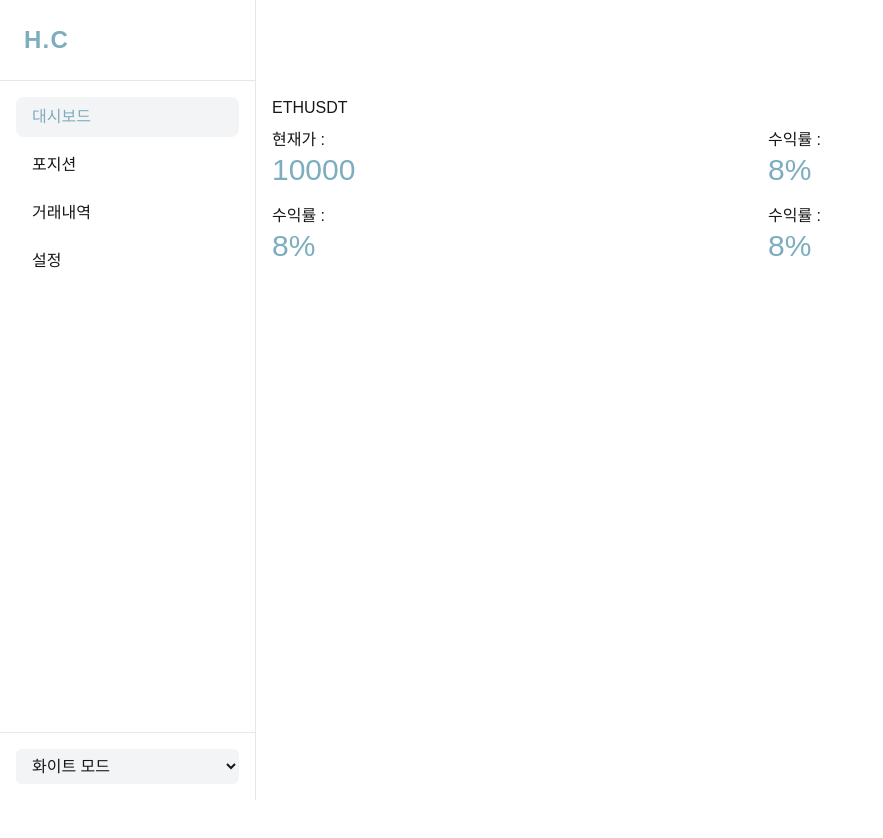
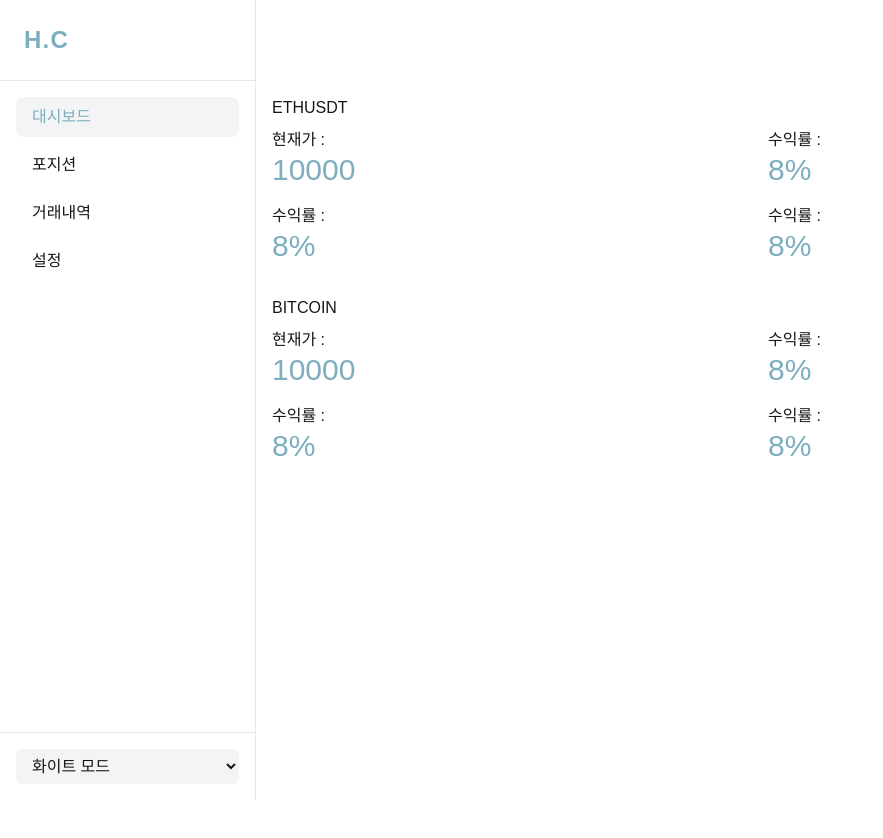
Before and after one commit to Yundo-git/hunsmoney, a Next.js app: page / in a window 1280 px wide. Shown: the top 838 px of the page, without its empty margins (0-883 px from the left). Built offline with nearby package versions, Linux system fonts and the light colour scheme; a web font is replaced by a local one.

Commit message:
bitcoin 부분 작성 시작

```diff
--- a/src/app/components/home/Summation.tsx
+++ b/src/app/components/home/Summation.tsx
@@ -30,6 +30,31 @@ export const Summation = () => {
           </div>
         </div>
       </div>
+
+      <div>
+        <h1 className="text-l">BITCOIN</h1>
+        <div className="flex flex-wrap">
+          <div className="py-2 w-1/2">
+            <p>현재가 : </p>
+            <h1 className="text-point text-3xl">10000</h1>
+          </div>
+
+          <div className="py-2 w-1/2">
+            <p>수익률 : </p>
+            <h1 className="text-point text-3xl">8%</h1>
+          </div>
+
+          <div className="py-2 w-1/2">
+            <p>수익률 : </p>
+            <h1 className="text-point text-3xl">8%</h1>
+          </div>
+
+          <div className="py-2 w-1/2">
+            <p>수익률 : </p>
+            <h1 className="text-point text-3xl">8%</h1>
+          </div>
+        </div>
+      </div>
     </div>
   );
 };
```
